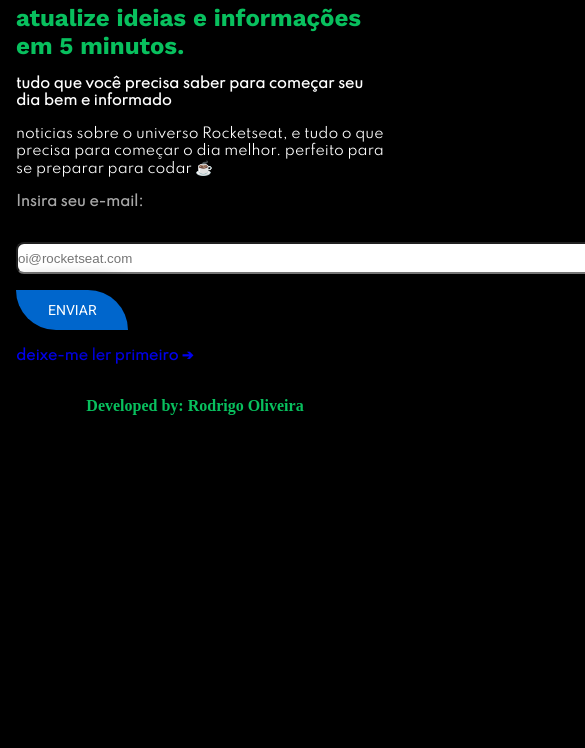
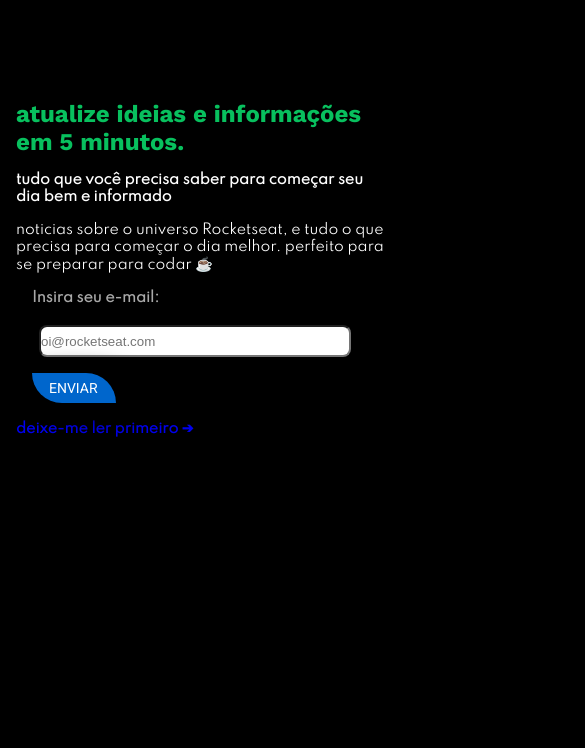
Before and after one commit to rodrigosousa94/rocketnews, a plain HTML site: page index.html in a window 390 px wide. Shown: the part 96-844 px from the top of the page, 585 px wide, since content can reach past the window. Drawn offline with nearby package versions, Linux system fonts and the light colour scheme; a web font is replaced by a local one.

Commit message:
first commit

```diff
--- a/index.css
+++ b/index.css
@@ -157,6 +157,9 @@ h4 {
     }
 
 
+
+
+
     .left-container{
         width: 50%;
         height: 100%;
@@ -181,7 +184,7 @@ h4 {
 @media screen and (max-width: 500px) {
     .right-container{
         margin: auto;
-        height: 80%;
+        height: 100%;
         width: 100%;
 
 
@@ -190,7 +193,7 @@ h4 {
     #logo-img{
         width: 10rem;
         height: 3rem;
-        margin: 1rem 0 2rem 1rem;
+        margin: 2rem 0 2rem 1rem;
     }
 
 
@@ -199,7 +202,7 @@ h4 {
         font-size: 1.5rem;
         font-weight: bold;
         color: #08C05E;
-        margin: 0 0 1rem 1rem;
+        margin: 5rem 0 1rem 1rem;
     }
 
 
@@ -218,6 +221,80 @@ h4 {
         width: auto;
         margin: 0 0 1rem 1rem;}
 
+
+
+        form{
+            display: flex;
+            flex-direction: column;
+        }
+
+        #label-email{
+            font-family: 'Spartan', sans-serif;
+            color: #A8A8A8;
+            font-weight: bold;
+            font-size: 0.875rem;
+            margin: 0 0 0 2rem;
+        }
+
+        #inserir-email{
+            margin: auto;
+            width: 80%;
+            height: 2rem;
+            border-radius: 8px;
+
+        }
+
+        .btn{
+         margin: 1rem 0 1rem 2rem;
+        font-family: Roboto, sans-serif;
+        font-weight: 500;
+        font-size: 14px;
+        color: #fff;
+        background-color: #0066CC;
+        padding: 5px 15px;
+        border: 2px solid #0066cc;
+        box-shadow: rgb(0, 0, 0) 12px 5px 25px 5px;
+        border-radius: 0px 50px;
+        transition : 1000ms;
+        transform: translateY(0);
+        display: flex;
+        flex-direction: row;
+        align-items: center;
+        cursor: pointer;
+        text-transform: uppercase;
+        width: 6em;
+        }
+
+        .btn:hover{
+
+        transition : 1000ms;
+        padding: 10px 50px;
+        transform : translateY(-0px);
+        background-color: #fff;
+        color: #0066cc;
+        border: solid 2px #0066cc;
+        }
+
+        #link-read{
+            font-family: 'Spartan', sans-serif;
+            font-weight: bold;
+            font-size: 0.875rem;
+            text-decoration: none;
+            margin: 0 0 1rem 1rem;
+        }
+
+
+
+
+
+
+
+
+
+
+
+
+
     .left-container{
         width: 50%;
         height: 100%;
@@ -235,6 +312,6 @@ h4 {
         color: #08C05E;
         display: flex;
         justify-content: center;
-
+       display:none;
     }
 }
```
